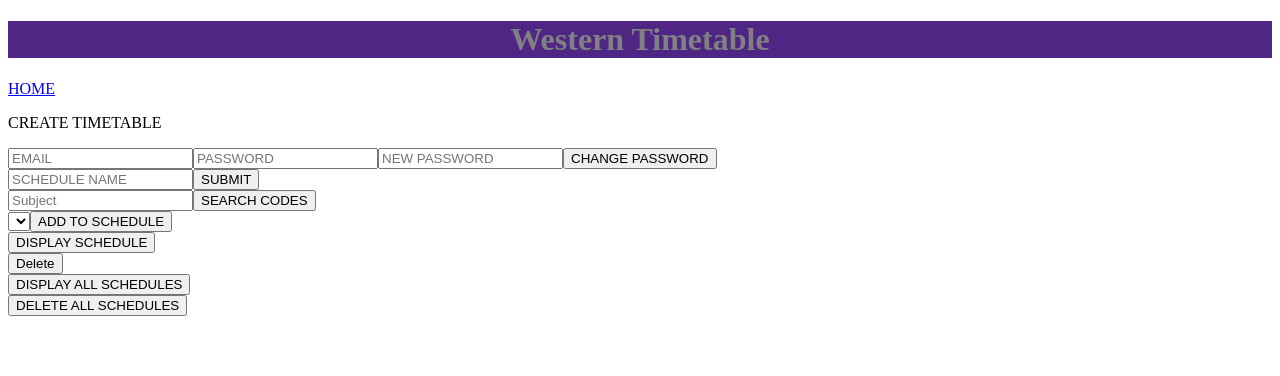
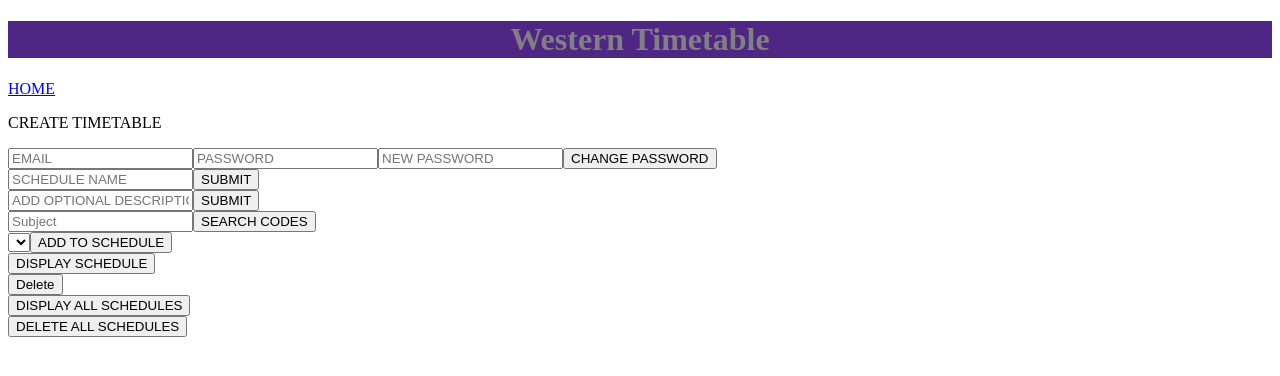
Before and after one commit to Jaskanwar/Timetable-Maker, an Angular app: page /createTable in a window 1280 px wide. Shown: the top 376 px of the page. Built offline with nearby package versions, Linux system fonts and the light colour scheme.

Commit message:
Added optional description and time modified

```diff
--- a/db.json
+++ b/db.json
@@ -2,9 +2,12 @@
   "schedules": [
     {
       "scheduleName": "test",
+      "description": "hello",
       "subject": [],
       "courseName": [],
-      "user": "test2@gmail.com"
+      "user": "test@gmail.com",
+      "flag": "private",
+      "modified": 1607143036
     }
   ]
 }
--- a/src/app/Config.service.ts
+++ b/src/app/Config.service.ts
@@ -93,4 +93,7 @@ export class ConfigService {
   postNewPassword(email: string, password: string, auth: string, info: object){
     return this.post('api/change/'+email+'/'+password+'/'+auth,info,{responseType: 'text'});
   }
+  putDescription(name: string,auth: string, info: object){
+    return this.put('api/description/'+name+'/'+auth,info, {responseType: 'text'});
+  }
 }
--- a/src/app/timetable-create/timetable-create.component.html
+++ b/src/app/timetable-create/timetable-create.component.html
@@ -1,9 +1,19 @@
 <p>CREATE TIMETABLE</p>
 <div>
-  <input [(ngModel)] = "email" type = "email" id="Email" placeholder="EMAIL">
-  <input [(ngModel)] = "password" type = "password" id="password" placeholder="PASSWORD">
-  <input [(ngModel)] = "newpassword" type = "password" id="newpassword" placeholder="NEW PASSWORD">
-  <button (click) = "changePassword()">CHANGE PASSWORD</button>
+  <input [(ngModel)]="email" type="email" id="Email" placeholder="EMAIL" />
+  <input
+    [(ngModel)]="password"
+    type="password"
+    id="password"
+    placeholder="PASSWORD"
+  />
+  <input
+    [(ngModel)]="newpassword"
+    type="password"
+    id="newpassword"
+    placeholder="NEW PASSWORD"
+  />
+  <button (click)="changePassword()">CHANGE PASSWORD</button>
 </div>
 
 <div>
@@ -14,6 +24,15 @@
     placeholder="SCHEDULE NAME"
   />
   <button (click)="nameSched()">SUBMIT</button>
+</div>
+<div>
+  <input
+    [(ngModel)]="description"
+    type="text"
+    id="description"
+    placeholder="ADD OPTIONAL DESCRIPTION"
+  />
+  <button (click)="addDescription()">SUBMIT</button>
 </div>
 <div>
   <input
@@ -43,6 +62,4 @@
   <button (click)="deleteAllSchedules()">DELETE ALL SCHEDULES</button>
 </div>
 
-<div id="sDisplay">
-
-</div>
+<div id="sDisplay"></div>
--- a/src/app/timetable-create/timetable-create.component.ts
+++ b/src/app/timetable-create/timetable-create.component.ts
@@ -15,6 +15,7 @@ import {
 })
 export class TimetableCreateComponent implements OnInit {
   name = '';
+  description = '';
   subject = '';
   email = '';
   password = '';
@@ -40,6 +41,10 @@ export class TimetableCreateComponent implements OnInit {
     let authObject = {
       headers: { Authorization: 'Bearer ' + localStorage.getItem('jwt') },
     };
+    if(this.name ==""){
+      document.getElementById('sDisplay').textContent = "Please Enter a name";
+      return;
+    }
     this.config
       .putScheduleName(this.name, JSON.stringify(authObject), this.info)
       .subscribe((res: any) => {
@@ -49,6 +54,17 @@ export class TimetableCreateComponent implements OnInit {
           this.router.navigate(['']);
         }
       });
+  }
+  addDescription(){
+    let authObject = {
+      headers: { Authorization: 'Bearer ' + localStorage.getItem('jwt') },
+    };
+    this.config.putDescription(this.name,JSON.stringify(authObject),{"description": this.description}).subscribe((res: any)=>{
+      let temp = JSON.parse(res);
+      if (temp.message == 'failed') {
+        this.router.navigate(['']);
+      }
+    })
   }
   addCourses(courseCode: string) {
     let authObject = {
```
Also changed, not shown: index.js (+23 -0 lines).
